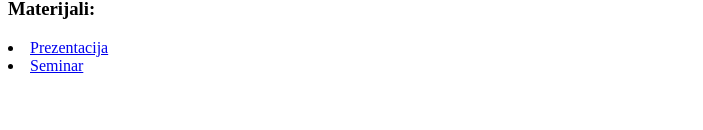
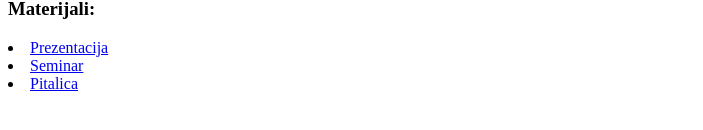
Before and after one commit to elekova/elekova.github.io, a plain HTML site: page index.html in a window 1280 px wide. Shown: the part 494-624 px from the top of the page, without its empty margins (0-703 px from the left). Drawn offline with Linux system fonts and the light colour scheme.

Commit message:
Update index.html

```diff
--- a/index.html
+++ b/index.html
@@ -15,3 +15,7 @@
 <li>
     <a href="https://drive.google.com/file/d/1ZGfEji9-OhXubpneJMUAflFDEXWWhsGz/view?usp=sharing">Seminar</a>
 </li>
+
+<li>
+    <a href="https://forms.gle/e2cN3T8voXU3ck5Q6">Pitalica</a>
+</li>
```
